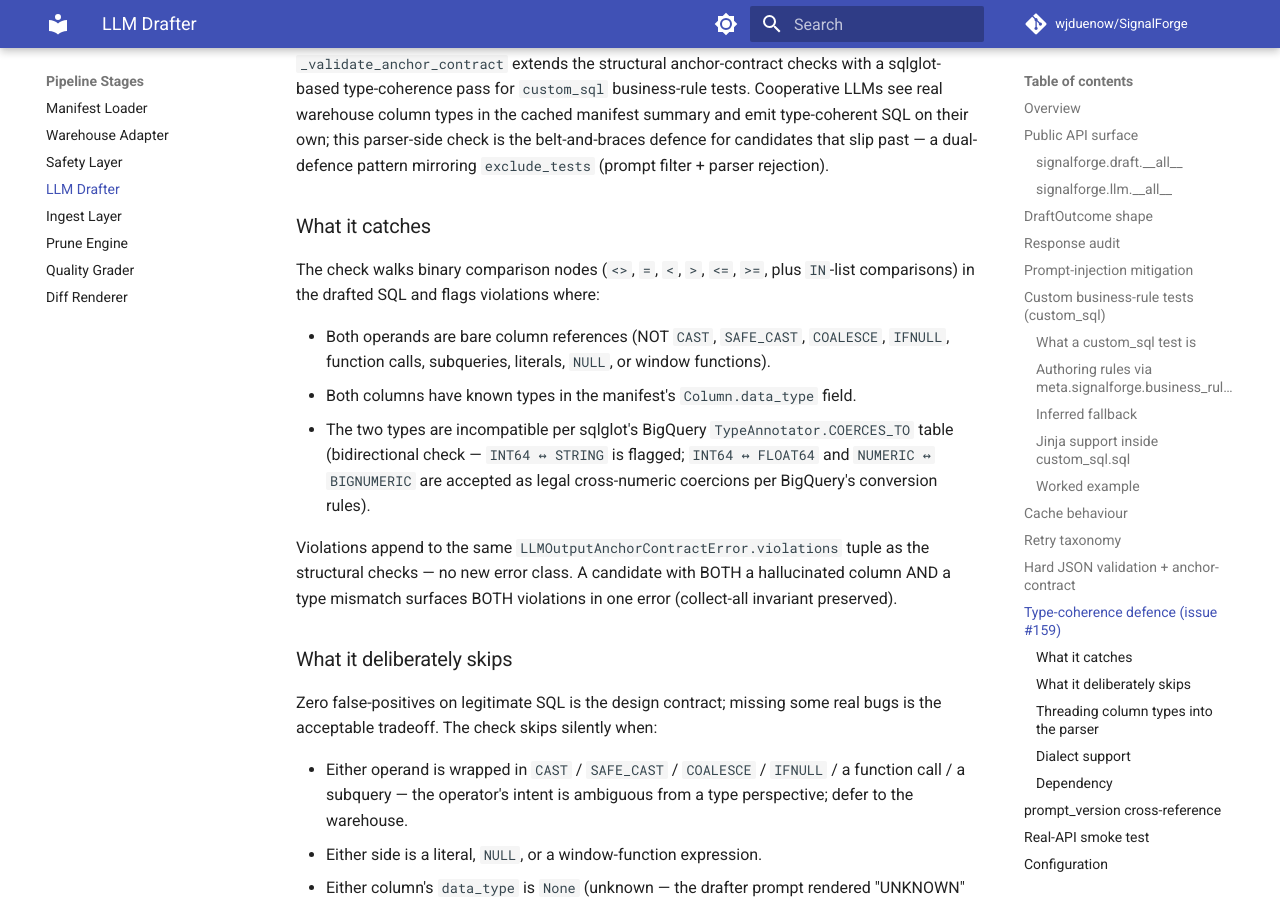
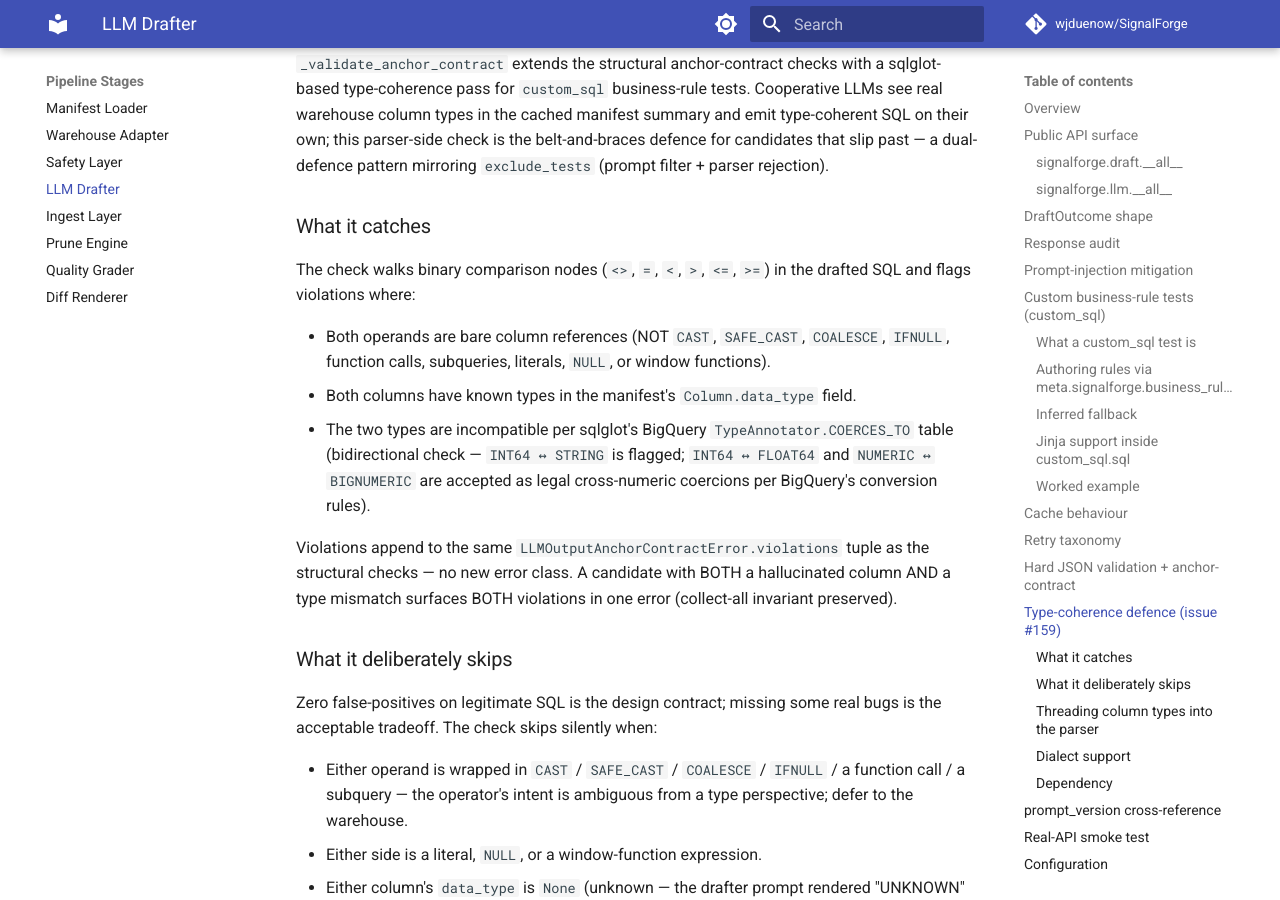
Before and after one commit to wjduenow/SignalForge, an MkDocs documentation site: the page built from docs/draft-ops.md, in a window 1280 px wide and 900 px high, scrolled down 11354 px. Built offline with MkDocs 1.6.1 and Material for MkDocs 9.7.7, drawn with Linux system fonts in a browser that asks for light colours; comment, search, counter and statistics services are not loaded.

Commit message:
bd_1-scaffolding-crh.5: Quality Gate — doc/code mismatch fix (#159)
QG review pass 1 (low effort) surfaced one finding: docs/draft-ops.md
§ "Type-coherence defence" claimed the check covers "plus IN-list
comparisons" but parser.py:_check_custom_sql_type_coherence only
matches (EQ, NEQ, GT, LT, GTE, LTE) — no exp.In handler. Per DEC-006
skip-when-uncertain, removing the IN claim is the right fix (matches
actual conservative behaviour); adding IN handling is deferred to a
follow-up if real-world drift demands it.

Passes 2 (medium), 3 (high), and 4 (max) review surfaced no
additional real-bug findings. The implementation honors all 13 #159
DECs:
- DEC-008 sqlglot confined to signalforge.draft.parser (grep verified)
- DEC-006 skip-when-uncertain (Cast/SafeCast/Coalesce/IfNull/function/
  subquery/literal/NULL/window/unknown-type/parse-error all skip)
- DEC-009 no _PROMPT_VERSION rotation
- DEC-011 violations append to existing LLMOutputAnchorContractError
- DEC-012/013 model_columns_by_type + dialect_name kwargs threaded
- DEC-002/007/010 catalog.json sibling lookup, case-insensitive,
  silent degradation

CodeRabbit skill not registered in this session; manual review only.

Canonical validation green: ruff/format/pyright all clean; pytest
2623 passed, 97.46% coverage.

Co-Authored-By: Claude Opus 4.7 (1M context) <noreply@anthropic.com>

```diff
--- a/docs/draft-ops.md
+++ b/docs/draft-ops.md
@@ -483,8 +483,7 @@ candidates that slip past — a dual-defence pattern mirroring
 ### What it catches
 
 The check walks binary comparison nodes (`<>`, `=`, `<`, `>`, `<=`,
-`>=`, plus `IN`-list comparisons) in the drafted SQL and flags
-violations where:
+`>=`) in the drafted SQL and flags violations where:
 
 - Both operands are bare column references (NOT `CAST`, `SAFE_CAST`,
   `COALESCE`, `IFNULL`, function calls, subqueries, literals, `NULL`,
```
